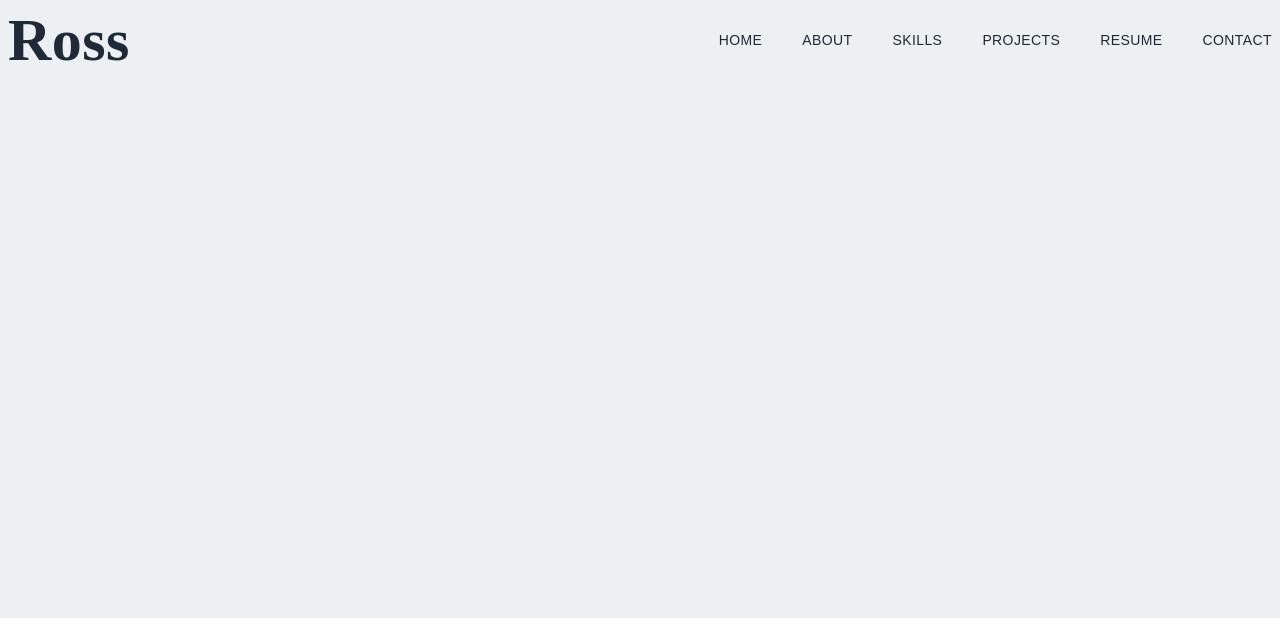
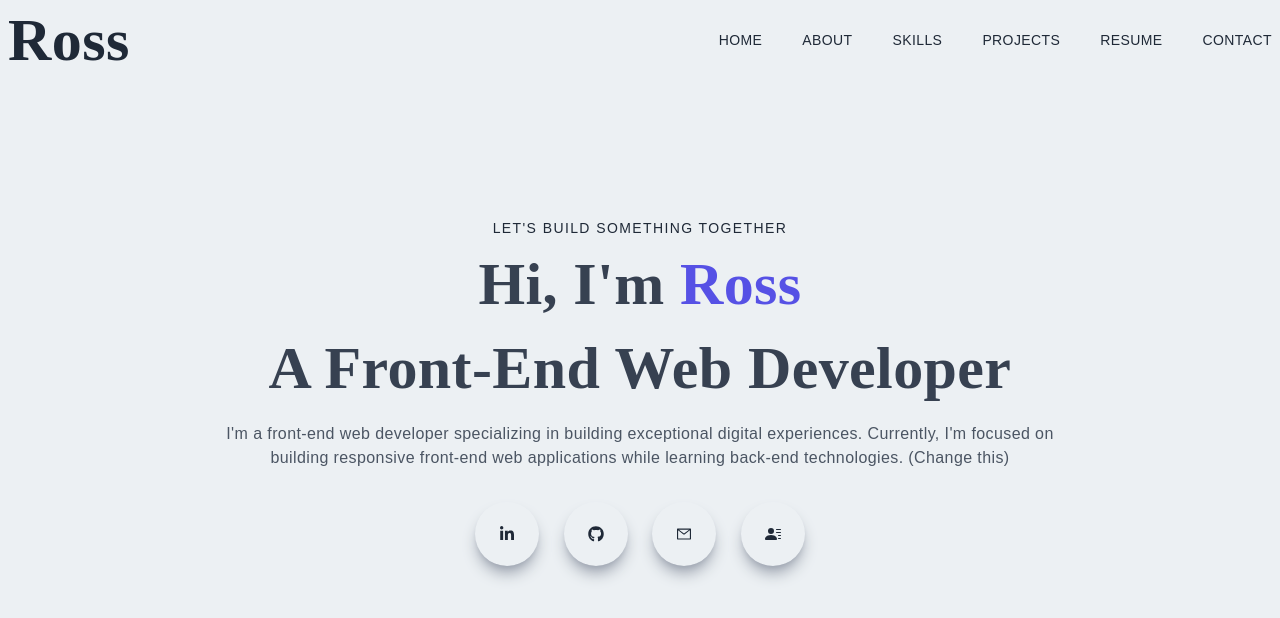
Before and after one commit to rtothaoss/portfolio, a Next.js app: page / in a window 1280 px wide. Shown: the top 618 px of the page. Built offline with nearby package versions, Linux system fonts and the light colour scheme.

Commit message:
working on main page

```diff
--- /dev/null
+++ b/components/Main.jsx
@@ -0,0 +1,61 @@
+import Link from "next/link";
+import React from "react";
+import { AiOutlineMail } from "react-icons/ai";
+import { BsFillPersonLinesFill } from "react-icons/bs";
+import { FaGithub, FaLinkedinIn } from "react-icons/fa";
+
+function Main() {
+  return (
+    <div className="w-full h-screen text-center">
+      <div className="max-w-[1240px] w-full h-full mx-auto p-2 flex justify-center items-center">
+        <div>
+          <p className="uppercase text-sm tracking-widest">
+            Let&#39;s build something together
+          </p>
+          <h1 className="py-4 text-gray-700">
+            Hi, I&#39;m <span className="text-[#5651e5]">Ross</span>
+          </h1>
+          <h1 className="py-2 text-gray-700">A Front-End Web Developer</h1>
+          <p className="py-4 text-gray-600 max-w-[70%] m-auto">
+            I&#39;m a front-end web developer specializing in building
+            exceptional digital experiences. Currently, I&#39;m focused on
+            building responsive front-end web applications while learning
+            back-end technologies. (Change this)
+          </p>
+          <div className="flex items-center justify-between max-w-[330px] m-auto py-4">
+            <a
+            href="https://www.linkedin.com/in/ross-carmack-246383171/"
+            target='_blank'
+            rel='noreferrer'
+            >
+              <div className="rounded-full shadow-lg shadow-gray-400 p-6 cursor-pointer hover:scale-110 ease-in duration-300">
+                <FaLinkedinIn />
+              </div>
+            </a>
+            <a
+              href='https://github.com/rtothaoss'
+              target='_blank'
+              rel='noreferrer'
+            >
+              <div className='rounded-full shadow-lg shadow-gray-400 p-6 cursor-pointer hover:scale-110 ease-in duration-300'>
+                <FaGithub />
+              </div>
+            </a>
+            <Link href='/#contact'>
+              <div className='rounded-full shadow-lg shadow-gray-400 p-6 cursor-pointer hover:scale-110 ease-in duration-300'>
+                <AiOutlineMail />
+              </div>
+            </Link>
+            <Link href='/resume'>
+              <div className='rounded-full shadow-lg shadow-gray-400 p-6 cursor-pointer hover:scale-110 ease-in duration-300'>
+                <BsFillPersonLinesFill />
+              </div>
+            </Link>
+          </div>
+        </div>
+      </div>
+    </div>
+  );
+}
+
+export default Main;
--- a/pages/index.js
+++ b/pages/index.js
@@ -1,5 +1,6 @@
 import Head from 'next/head'
 import Image from 'next/image'
+import Main from '../components/Main'
 import Navbar from '../components/Navbar'
 
 
@@ -12,7 +13,7 @@
         <link rel="icon" href="/favicon.ico" />
       </Head>
       <Navbar />
-
+      <Main />
 
     </div>
   )
```
